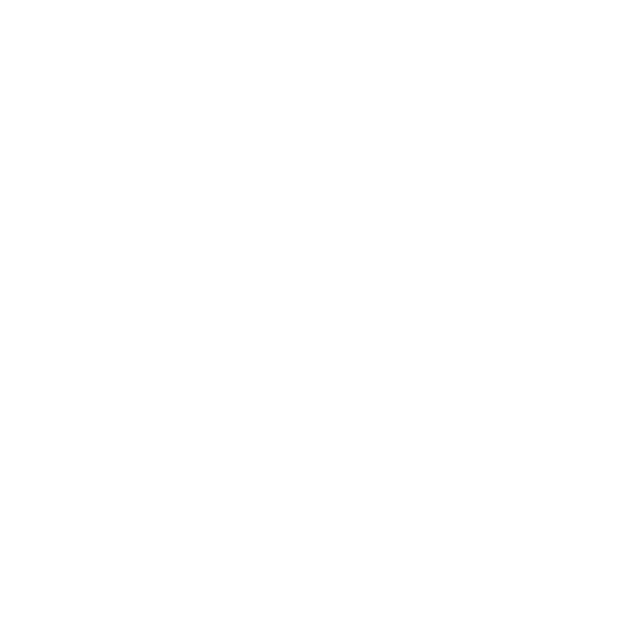
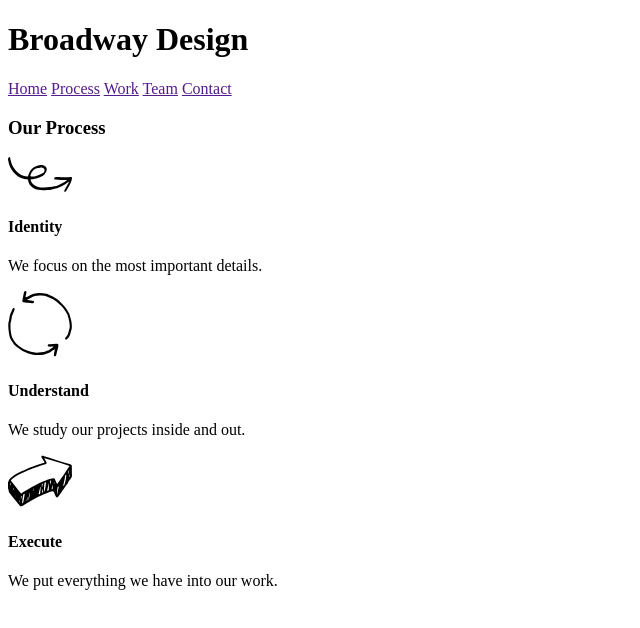
Before and after one commit to Emanon305/Broadway_Design, a plain HTML site: page index.html in a window 1280 px wide. Shown: the whole page, without its empty margins (0-640 px from the left). Drawn offline with Linux system fonts and the light colour scheme.

Commit message:
Added header and Our Process.

```diff
--- a/index.html
+++ b/index.html
@@ -1,9 +1,28 @@
 <!DOCTYPE html>
 <html>
 <head>
-	<title></title>
+	<title>Broadway Design</title>
 </head>
 <body>
-
+<div class="header">
+	<h1>Broadway Design</h1>
+	<a href="">Home</a>
+	<a href="">Process</a>
+	<a href="">Work</a>
+	<a href="">Team</a>
+	<a href="">Contact</a>
+</div>
+<div class="process">
+	<h3>Our Process</h3>
+	<img src="./resources/identify.svg">
+	<h4>Identity</h4>
+	<p>We focus on the most important details.</p>
+	<img src="./resources/understand.svg">
+	<h4>Understand</h4>
+	<p>We study our projects inside and out.</p>
+	<img src="./resources/execute.svg">
+	<h4>Execute</h4>
+	<p>We put everything we have into our work.</p>
+</div>
 </body>
 </html>
```
